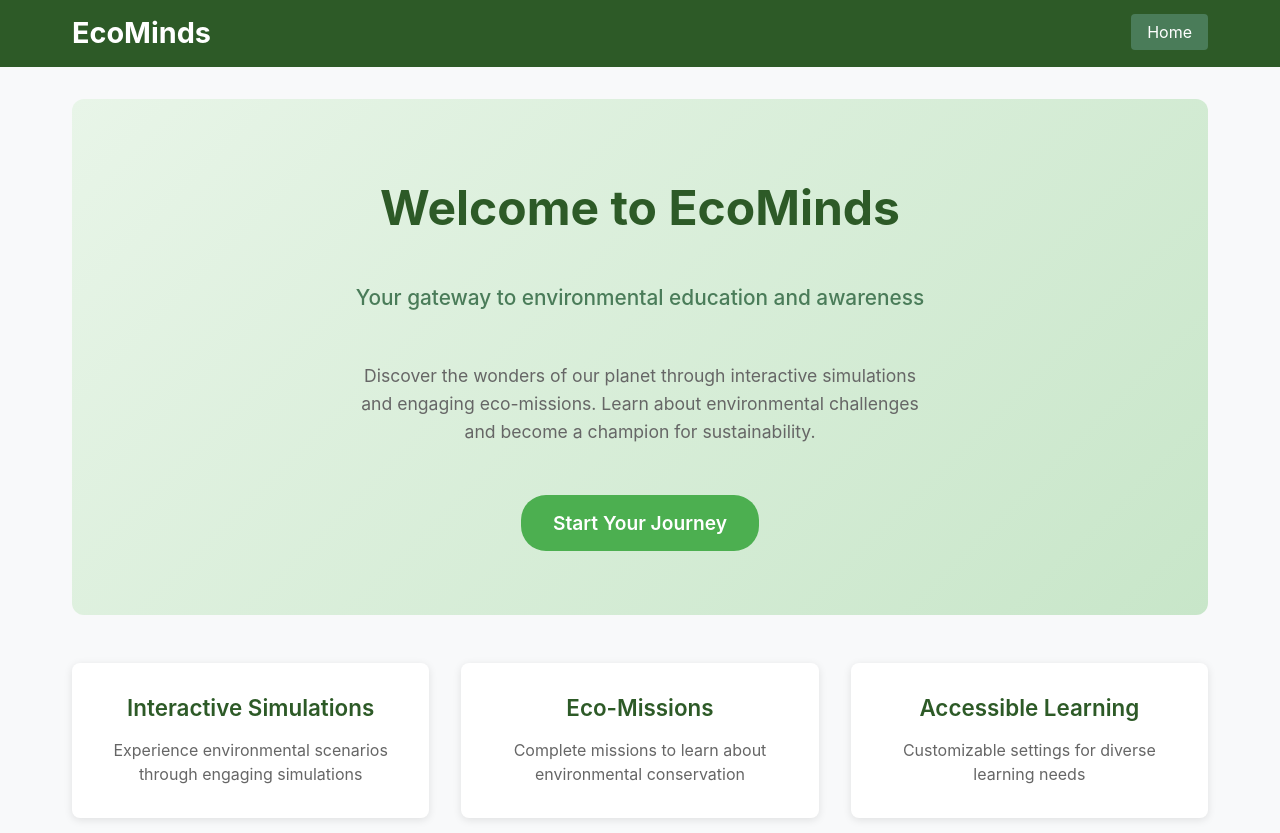
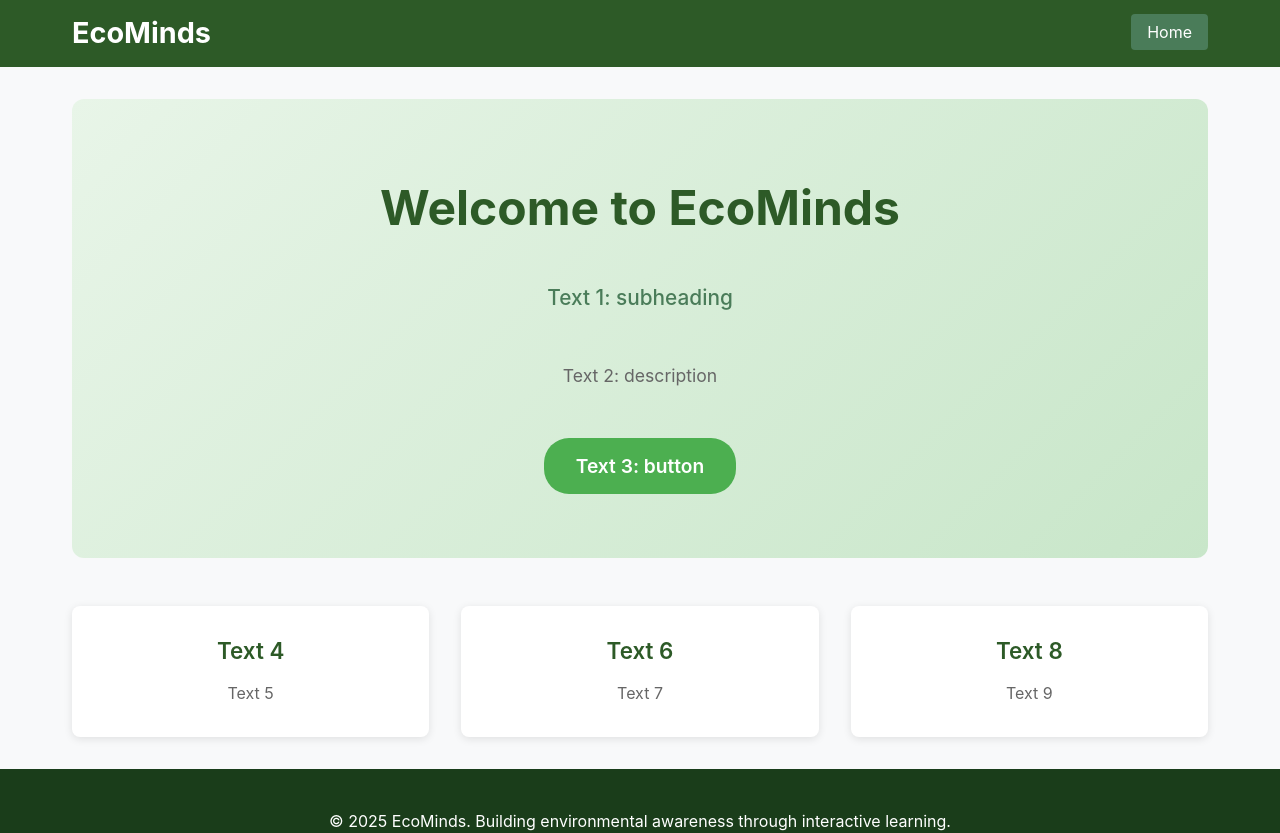
Before and after one commit to jakopo-webdev/ecominds, an Angular app: page /home in a window 1280 px wide. Shown: the top 833 px of the page. Built offline with nearby package versions, Linux system fonts and the light colour scheme.

Commit message:
all home text has been removed

```diff
--- a/src/app/components/home/home.component.ts
+++ b/src/app/components/home/home.component.ts
@@ -1,41 +1,38 @@
-import { Component } from '@angular/core';
-import { CommonModule } from '@angular/common';
-import { RouterModule } from '@angular/router';
+import { Component } from "@angular/core";
+import { CommonModule } from "@angular/common";
+import { RouterModule } from "@angular/router";
 
 @Component({
-  selector: 'app-home',
+  selector: "app-home",
   standalone: true,
   imports: [CommonModule, RouterModule],
   template: `
     <div class="home-container">
       <div class="hero-section">
         <h1>Welcome to EcoMinds</h1>
-        <p class="hero-subtitle">Your gateway to environmental education and awareness</p>
-        <p class="hero-description">
-          Discover the wonders of our planet through interactive simulations and engaging eco-missions.
-          Learn about environmental challenges and become a champion for sustainability.
-        </p>
+        <p class="hero-subtitle">Text 1: subheading</p>
+        <p class="hero-description">Text 2: description</p>
         <button class="start-button" routerLink="/simulation">
-          Start Your Journey
+          Text 3: button
         </button>
       </div>
 
       <div class="features-preview">
         <div class="feature-card">
-          <h3>Interactive Simulations</h3>
-          <p>Experience environmental scenarios through engaging simulations</p>
+          <h3>Text 4</h3>
+          <p>Text 5</p>
         </div>
         <div class="feature-card">
-          <h3>Eco-Missions</h3>
-          <p>Complete missions to learn about environmental conservation</p>
+          <h3>Text 6</h3>
+          <p>Text 7</p>
         </div>
         <div class="feature-card">
-          <h3>Accessible Learning</h3>
-          <p>Customizable settings for diverse learning needs</p>
+          <h3>Text 8</h3>
+          <p>Text 9</p>
         </div>
       </div>
     </div>
   `,
-  styleUrls: ['./home.component.scss']
+  styleUrls: ["./home.component.scss"],
 })
 export class HomeComponent {}
```
